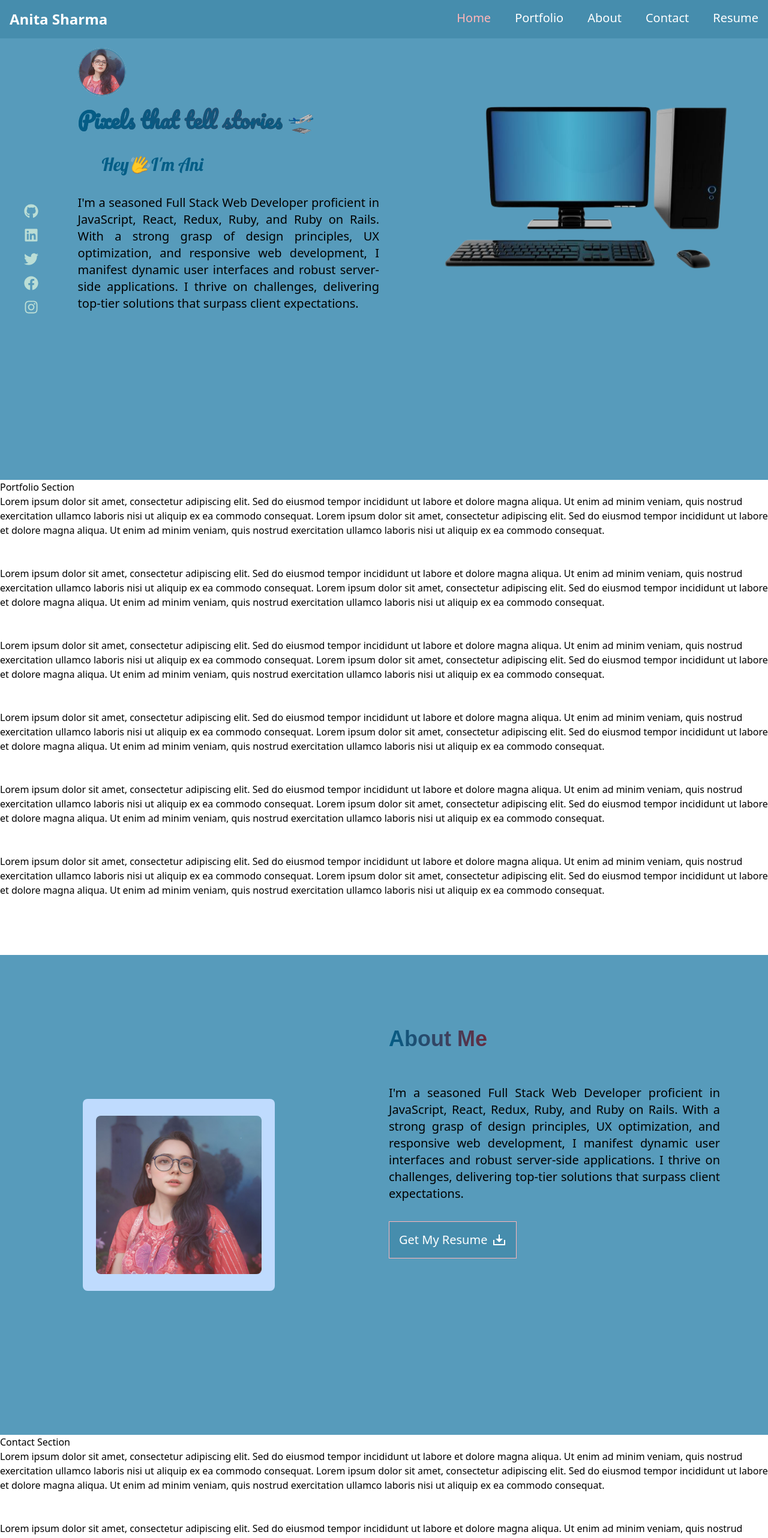
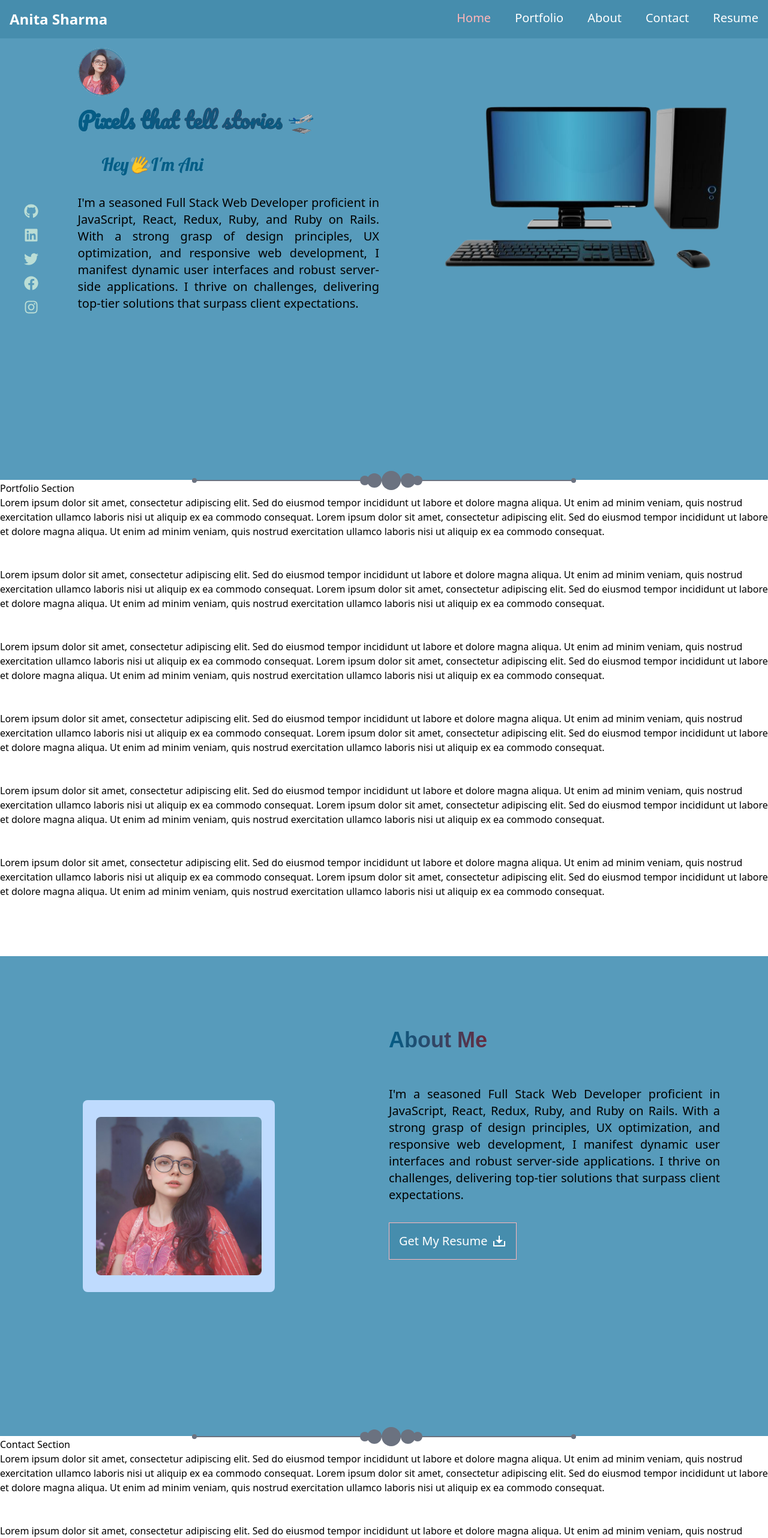
Before and after one commit to anita00001/portfolio-anita, a React (Create React App) app: page /home in a window 1280 px wide. Shown: the top 2564 px of the page at 60% size. Built offline with nearby package versions, Linux system fonts and the light colour scheme; the HTML template or start-up script is replaced by a standard one.

Commit message:
Add Line Divider on Home and About Page

```diff
--- a/src/routes/About.js
+++ b/src/routes/About.js
@@ -1,13 +1,17 @@
 import React from 'react';
 import AboutPhoto from '../components/AboutPhoto';
 import AboutDescription from '../components/AboutDescription';
+import LineDivider from '../components/LineDivider';
 
 const About = () => {
   return (
-    <div id="about" className="min-h-screen bg-color4 grid grid-cols-2 gap-4 px-20">
-      <div className="photo">< AboutPhoto /></div>
-      <div classname="about-description">< AboutDescription /></div>
-    </div>
+    <>
+      <div id="about" className="min-h-screen bg-color4 grid grid-cols-2 gap-4 px-20">
+        <div className="photo">< AboutPhoto /></div>
+        <div classname="about-description">< AboutDescription /></div>
+      </div>
+      < LineDivider />
+    </>
   );
 };
 
--- a/src/routes/Home.js
+++ b/src/routes/Home.js
@@ -2,14 +2,18 @@ import React from 'react';
 import SocialMedia from '../components/SocialMedia';
 import Intro from '../components/Introduction';
 import ComputerScreen from '../components/ComputerScreen';
+import LineDivider from '../components/LineDivider';
 
 const Home = () => {
   return (
-    <div id="home" className="min-h-screen bg-color4 grid grid-cols-10 gap-4">
-      <div className="col-span-1 px-10 flex items-center"><SocialMedia /></div>
-      <div className="col-span-4 pt-20"><Intro /></div>
-      <div className="col-span-4 pt-20"><ComputerScreen /></div>
-    </div>
+    <>
+      <div id="home" className="min-h-screen bg-color4 grid grid-cols-10 gap-4">
+        <div className="col-span-1 px-10 flex items-center"><SocialMedia /></div>
+        <div className="col-span-4 pt-20"><Intro /></div>
+        <div className="col-span-4 pt-20"><ComputerScreen /></div>
+      </div>
+      < LineDivider />
+    </>
   );
 };
 
```
